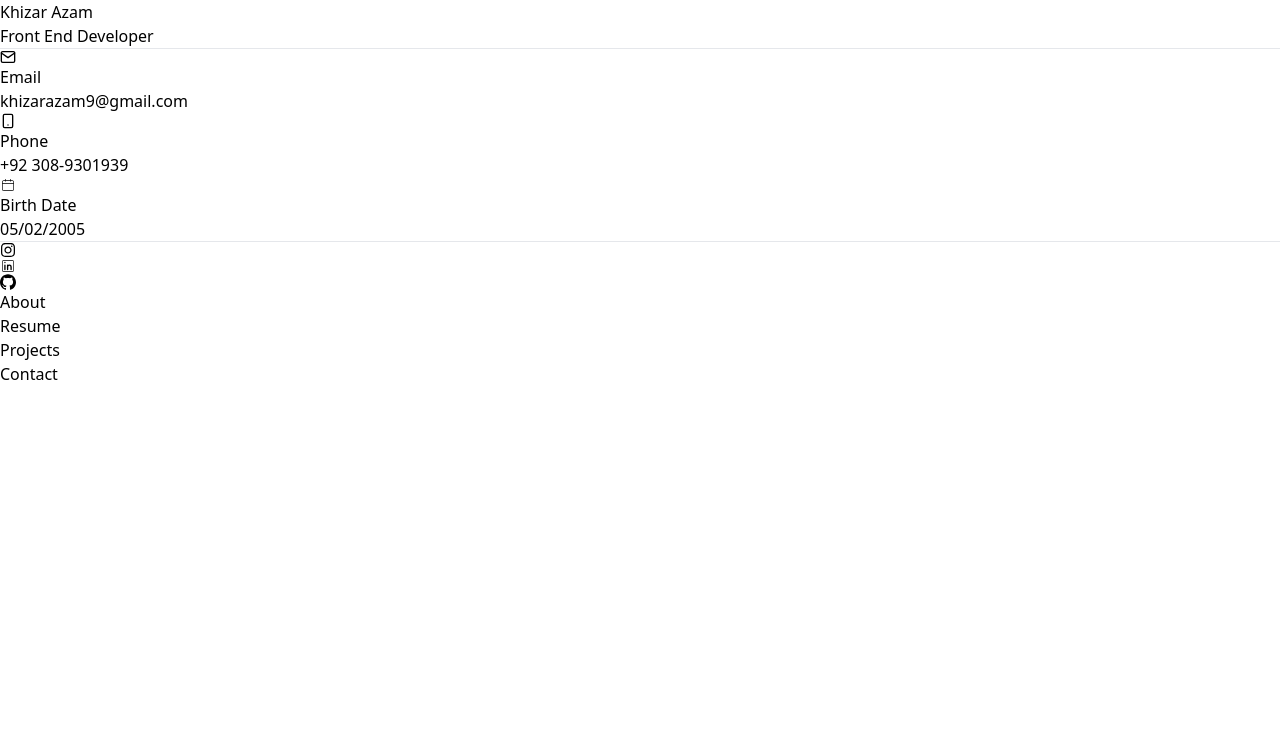
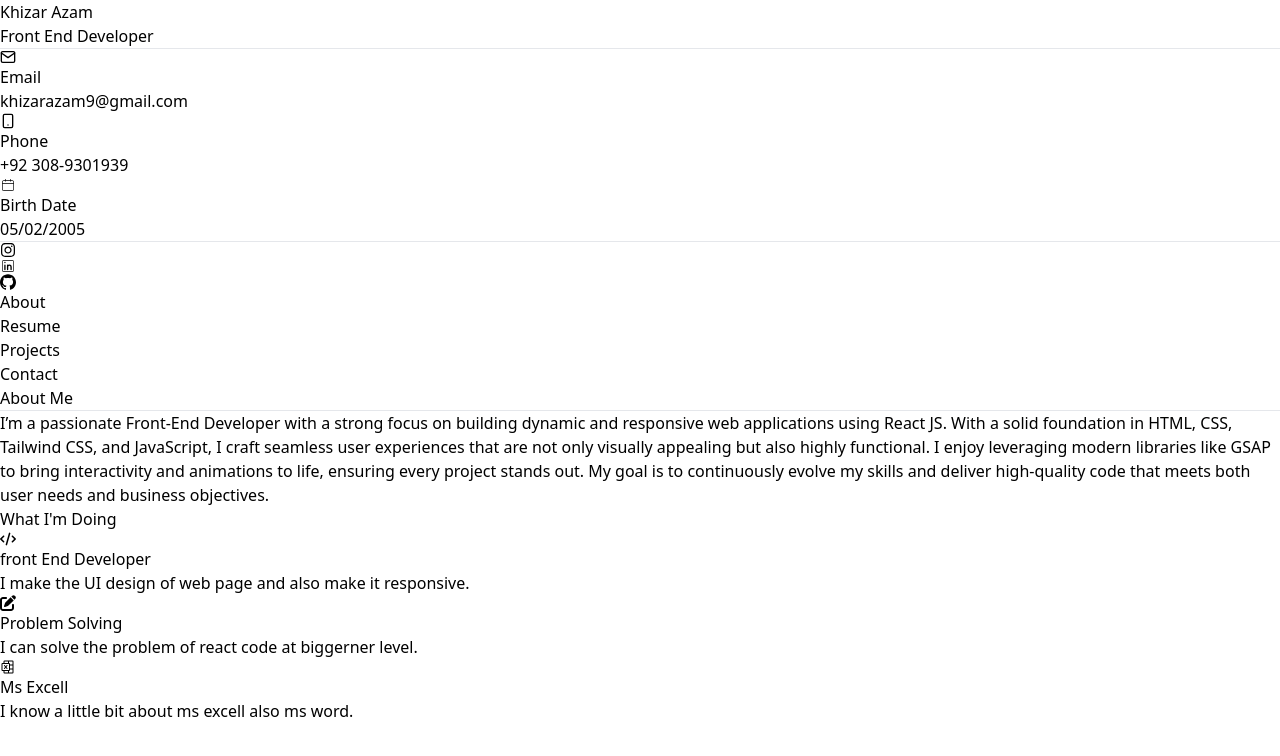
Before and after one commit to Khizarazam/portfolio-2, a React (Vite) app: page / in a window 1280 px wide. Shown: the top 756 px of the page. Built offline with nearby package versions, Linux system fonts and the light colour scheme.

Commit message:
Update main.jsx

```diff
--- a/src/main.jsx
+++ b/src/main.jsx
@@ -14,6 +14,7 @@ ReactDOM.createRoot(document.getElementById('root')).render(
     <HashRouter>
       <Routes>
         <Route path='/' element={<App />}>
+          <Route path='' element={<About />}/>
           <Route path='about' element={<About />}/>
           <Route path='resume' element={<Resume />}/>
           <Route path='projects' element={<Projects />}/>
```
